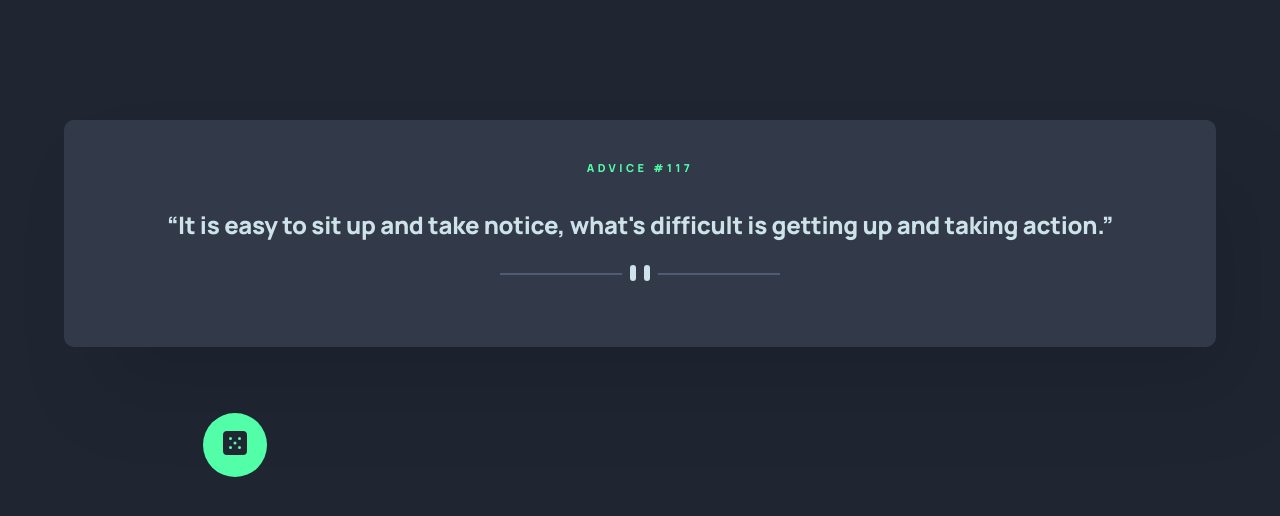
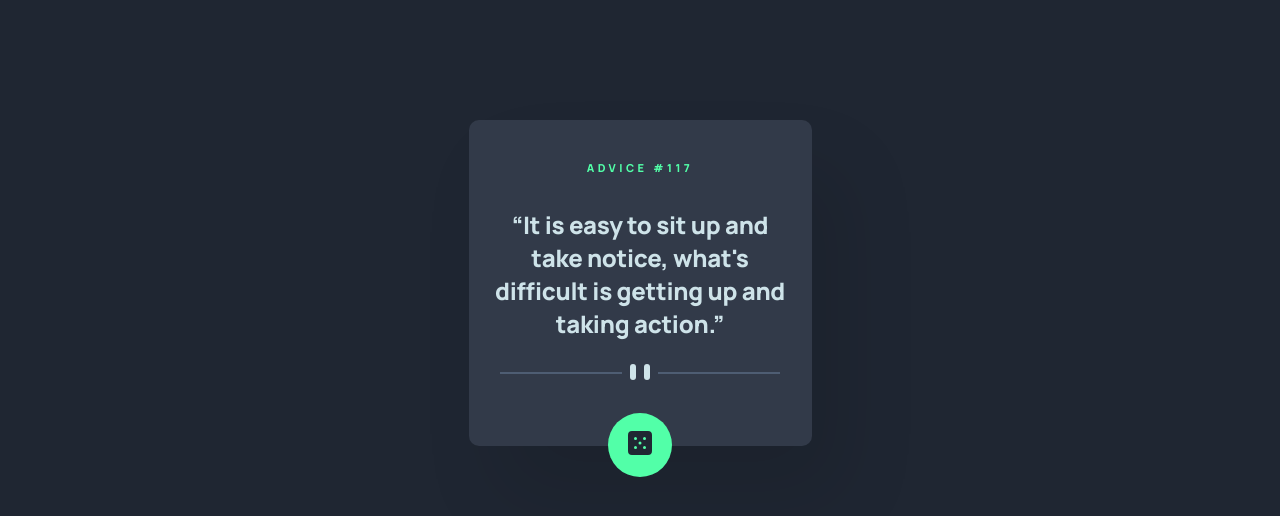
Before and after one commit to websebarz/react-advice-gen, a React (Vite) app: page / in a window 1280 px wide. Shown: the top 516 px of the page. Built offline with nearby package versions, Linux system fonts and the light colour scheme.

Commit message:
Fixed window max-width

```diff
--- a/src/index.css
+++ b/src/index.css
@@ -28,7 +28,7 @@ body {
   display: flex;
   flex-direction: column;
   margin: 120px auto;
-  max-width: 90%;
+  max-width: 343px;
   max-height: fit-content;
   background: var(--clr-dark-grayish-blue);
   align-items: center;
```
